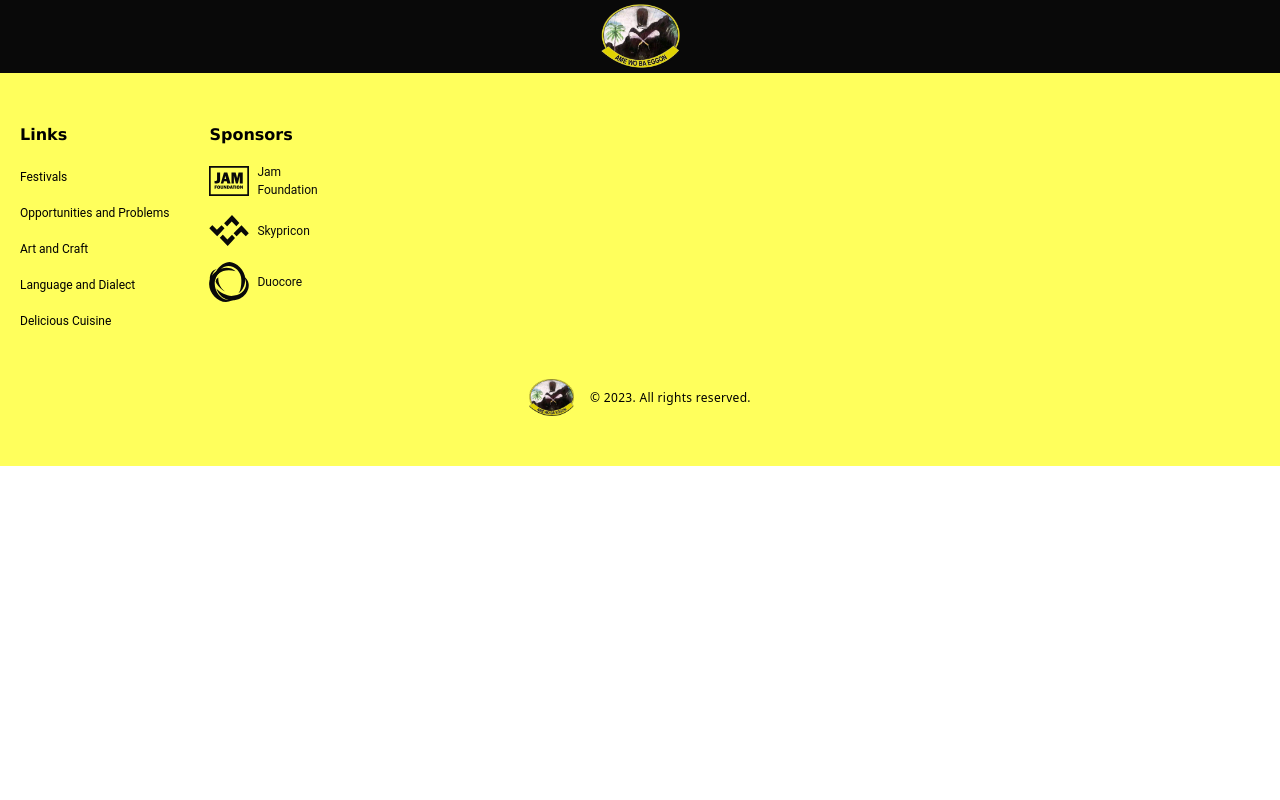
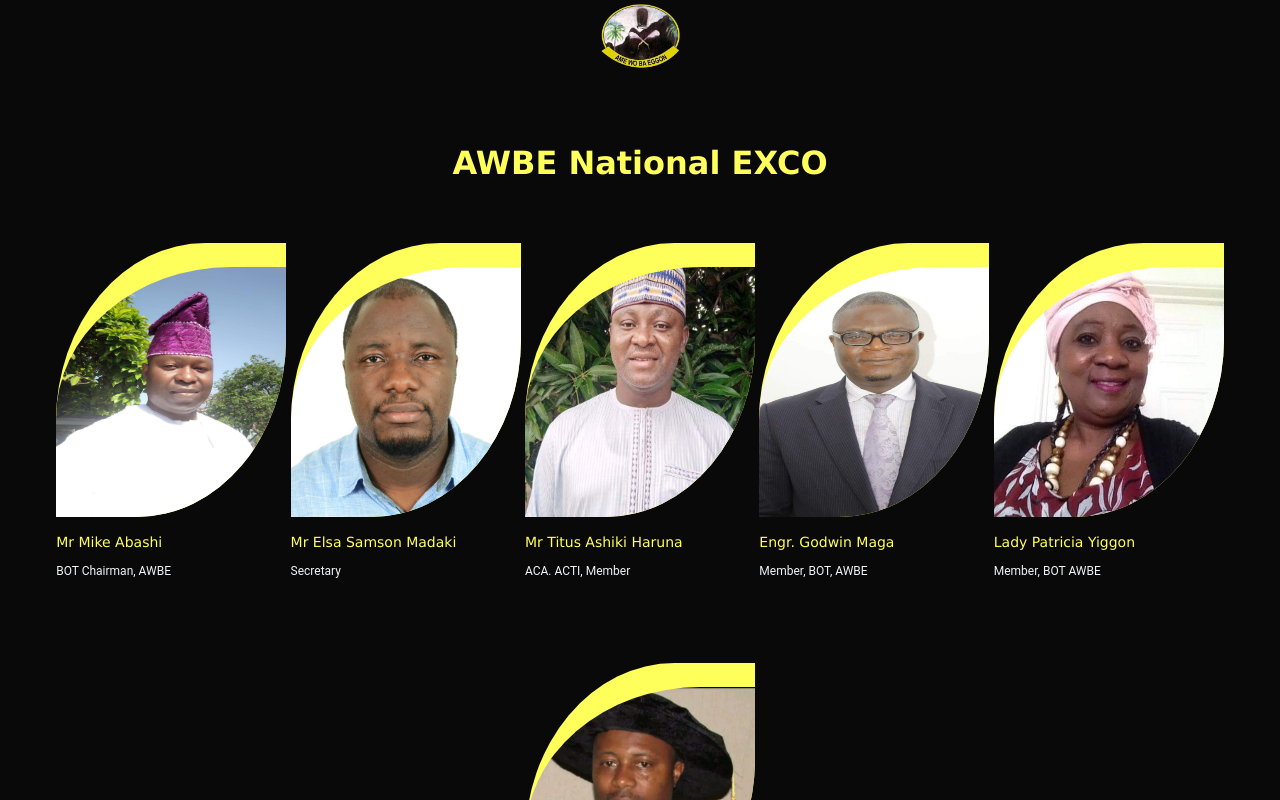
Before and after one commit to zoooom2/AWBE, a React (Vite) app in the folder frontend/: page /excos in a window 1280 px wide. Shown: the top 800 px of the page. Built offline with nearby package versions, Linux system fonts and the light colour scheme.

Commit message:
updated minor changes

```diff
--- a/frontend/package.json
+++ b/frontend/package.json
@@ -14,6 +14,7 @@
     "react": "^18.2.0",
     "react-bootstrap": "^2.8.0",
     "react-dom": "^18.2.0",
+    "react-icons": "^4.11.0",
     "react-router-dom": "^6.15.0"
   },
   "devDependencies": {
--- a/frontend/src/App.tsx
+++ b/frontend/src/App.tsx
@@ -1,7 +1,7 @@
 import { BrowserRouter as Router, Routes, Route } from 'react-router-dom';
 import { LandingPage } from './pages';
 
-import { Navbar, Footer } from './components';
+import { Navbar, Footer, Excos } from './components';
 import PageTemplate from './pages/PageTemplate';
 import {
   artAndCraftPageConstant,
@@ -17,6 +17,8 @@
       <Navbar />
       <Routes>
         <Route path='/' element={<LandingPage />} />
+        <Route path='/excos' element={<Excos />} />
+
         <Route
           path='/art-and-craft'
           element={
--- a/frontend/src/components/Discover.tsx
+++ b/frontend/src/components/Discover.tsx
@@ -20,7 +20,7 @@
             </span>{' '}
             Eggon Tribe{' '}
           </h3>
-          <p className='w-10/12 font-roboto text-[#ffffff80] text-[14px] leading-[24px] tracking-[0.002em]'>
+          <p className='w-10/12 font-roboto text-[#fff] opacity-[75%] text-[14px] leading-[24px] tracking-[0.002em]'>
             The Eggon people have a rich cultural heritage and practice various
             customs and traditions. They have elaborate rites of passage for
             important life events such as birth, marriage, and death. Their
--- a/frontend/src/components/Excos.tsx
+++ b/frontend/src/components/Excos.tsx
@@ -1,12 +1,23 @@
 import { excosData } from '../assets';
+import { Link, useLocation } from 'react-router-dom';
 
 const Excos = () => {
-  const excoTemplate = excosData.map(
+  const location = useLocation();
+  const isExcosPage = location.pathname.endsWith('excos');
+  let data = [] as typeof excosData;
+
+  if (!isExcosPage) {
+    data = excosData.slice(0, 4);
+  } else {
+    data = excosData;
+  }
+
+  const excoTemplate = data.map(
     (exco: { name: string; img: string; post: string }, i: number) => (
       <div
         key={i}
         className='flex flex-col gap-2 aspect-[288/343] max-w-[230px]'>
-        <figure className='bg-awobe rounded-tl-[65%] rounded-br-[65%]  w-full h-full overflow-hidden'>
+        <figure className='bg-awobe rounded-tl-[65%] rounded-br-[65%] w-full h-full overflow-hidden'>
           <img
             src={exco.img}
             alt=''
@@ -32,6 +43,13 @@
       <div className='flex flex-wrap justify-around items-center w-full gap-y-20'>
         {excoTemplate}
       </div>
+      {!isExcosPage && (
+        <Link
+          to={'/excos'}
+          className='text-right text-white px-3 hover:text-awobe cursor-pointer'>
+          READ MORE
+        </Link>
+      )}
     </section>
   );
 };
--- a/frontend/src/components/Footer.tsx
+++ b/frontend/src/components/Footer.tsx
@@ -1,5 +1,5 @@
 import { logo } from '../assets';
-import { sponsorArray, footerLinks } from '../utils/constants';
+import { footerLinks, socialsConstant } from '../utils/constants';
 import { Link } from 'react-router-dom';
 
 const Footer = () => {
@@ -10,14 +10,16 @@
       </Link>
     )
   );
-  const sponsors = sponsorArray.map((sponsor, index) => {
+  const socials = socialsConstant.map((social, index) => {
     return (
       <figure
         key={index}
-        className='w-[40px] aspect-[140/107] flex gap-2 items-center'>
-        <img src={sponsor.img} className='object-contain' />
+        className='w-[40px] aspect-[140/107] flex gap-2 items-center cursor-pointer'>
+        <div>
+          <social.logo />
+        </div>
         <figcaption className='font-roboto text-[12px] text-awobe-black'>
-          {sponsor.name}
+          {social.name}
         </figcaption>
       </figure>
     );
@@ -41,7 +43,7 @@
   // );
   return (
     <footer className='flex flex-col bg-awobe py-[50px] items-center gap-10'>
-      <div className='flex max-tablet:gap-2 gap-10 w-full justify-around tablet:justify-start tablet:px-5 max-smallMobile:gap-5 max-smallMobile:flex-col max-smallMobile:px-5'>
+      <div className='flex max-tablet:gap-2 gap-10 w-full justify-around tablet:justify-between tablet:px-5 max-smallMobile:gap-5 max-smallMobile:flex-col max-smallMobile:px-5'>
         <menu className='flex flex-col gap-3'>
           <h3 className='text-[16px] font-semibold font-awobeVerdana'>Links</h3>
           <div className='flex flex-col text-[12px] font-normal leading-9'>
@@ -53,7 +55,7 @@
             Sponsors
           </h3>
           <div className='flex flex-col gap-4 text-[12px] font-normal'>
-            {sponsors}
+            {socials}
           </div>
         </div>
       </div>
--- a/frontend/src/components/Sponsors.tsx
+++ b/frontend/src/components/Sponsors.tsx
@@ -4,11 +4,11 @@
   const sponsors = sponsorArray.map((sponsor, index) => {
     return (
       <div key={index} className='flex gap-5 flex-col'>
-        <figure className='h-[100px] max-smallMobile:h-[48px] aspect-[140/107] '>
+        <figure className='h-[100px] max-smallMobile:h-[48px] max-tablet:h-[60px] aspect-[140/107] flex justify-center'>
           <img src={sponsor.img} className='object-fill' />
         </figure>
 
-        <figcaption className='font-awobeVerdana text-[18px] max-smallMobile:text-[10px] text-center font-semibold leading-[28px] text-[rgba(0,0,0,0.8)]'>
+        <figcaption className='font-awobeVerdana text-[18px] max-smallMobile:text-[10px] max-tablet:text-[14px] text-center font-semibold leading-[28px] text-[rgba(0,0,0,0.8)]'>
           {sponsor.name}
         </figcaption>
       </div>
@@ -16,10 +16,10 @@
   });
   return (
     <section className='bg-awobe text-[32px] flex flex-col gap-[13px] pt-[20px] pb-[37px] items-center'>
-      <h4 className='text-[#161616] text-center font-awobeVerdana leading-[41.6px] font-bold w-3/5 text-[30px] max-smallMobile:text-[18px] max-smallMobile:w-full'>
+      <h4 className='text-[#161616] text-center font-awobeVerdana leading-[41.6px] font-bold w-3/5 text-[30px] max-tablet:text-[20px] max-smallMobile:w-full'>
         Some of our sponsors
       </h4>
-      <div className='flex justify-around w-4/5 max-smallMobile:w-full items-center flex-wrap gap-2 max-tablet:justify-center'>
+      <div className='flex justify-around w-4/5 max-smallMobile:w-full items-center flex-wrap gap-2 max-tablet:justify-around justify-items-start'>
         {sponsors}
       </div>
     </section>
--- a/frontend/src/components/Unvieling.tsx
+++ b/frontend/src/components/Unvieling.tsx
@@ -54,8 +54,8 @@
           </div>
         </div>
         <div className='w-1/2 flex gap-4'>
-          <div className='flex flex-col gap-4'>{gallery1}</div>
-          <div className='flex flex-col gap-4'>{gallery2}</div>
+          <div className='flex flex-col gap-4 -translate-y-10'>{gallery1}</div>
+          <div className='flex flex-col gap-4 translate-y-5'>{gallery2}</div>
         </div>
       </section>
     </>
--- a/frontend/src/utils/constants.ts
+++ b/frontend/src/utils/constants.ts
@@ -8,6 +8,8 @@
   sponsor3,
   tradFestImg,
 } from '../assets';
+
+import { FaXTwitter, FaInstagram, FaFacebook } from 'react-icons/fa6';
 
 export const footerLinks = [
   {
@@ -36,6 +38,21 @@
   { img: sponsor1, name: 'Jam Foundation' },
   { img: sponsor2, name: 'Skypricon' },
   { img: sponsor3, name: 'Duocore' },
+];
+
+export const socialsConstant = [
+  {
+    name: 'X',
+    logo: FaXTwitter,
+  },
+  {
+    name: 'Instagram',
+    logo: FaInstagram,
+  },
+  {
+    name: 'Facebook',
+    logo: FaFacebook,
+  },
 ];
 
 export const artAndCraftPageConstant = {
```
Also changed, not shown: 1 other file (tests, documents, lock files or other folders).
